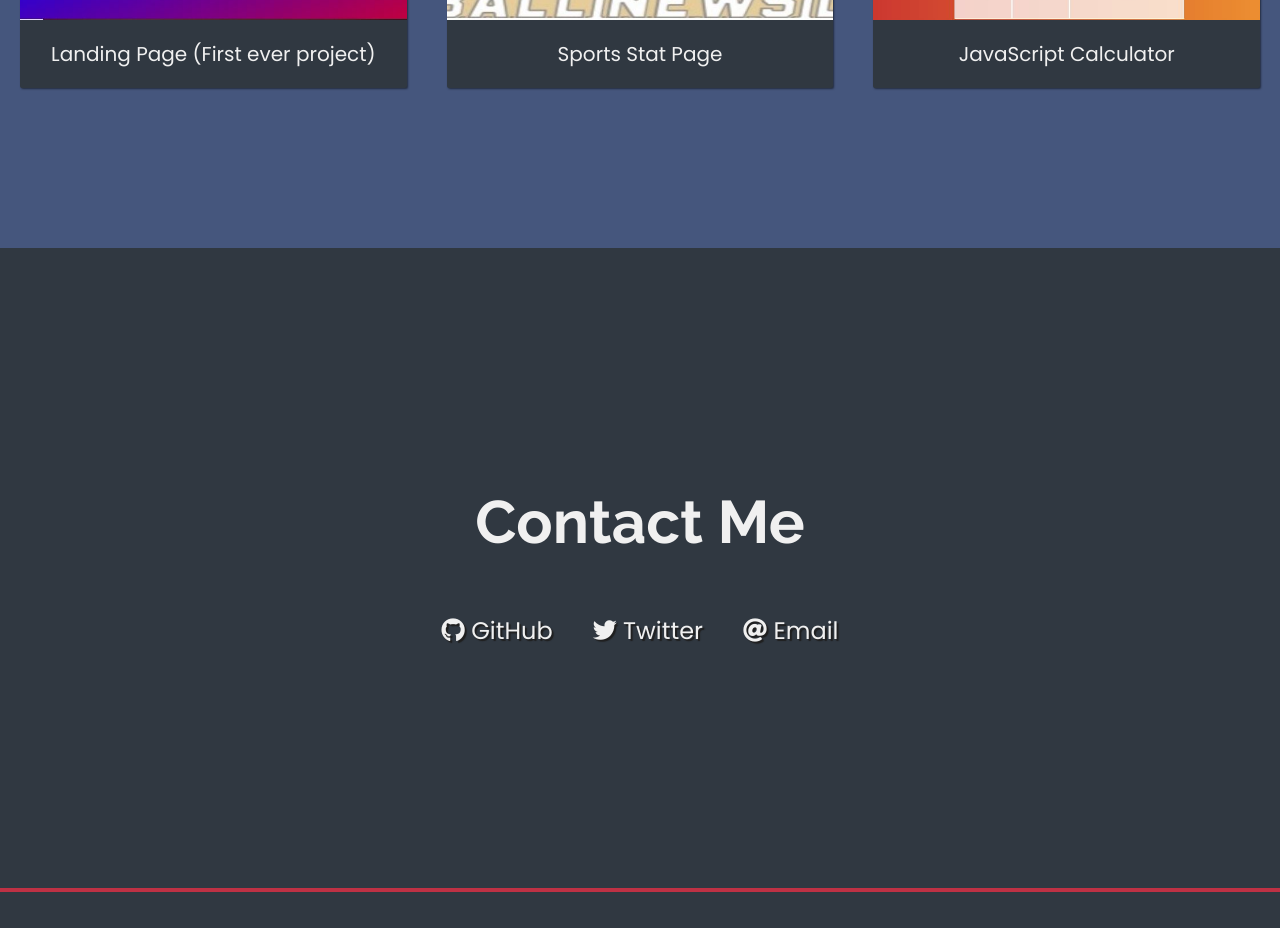
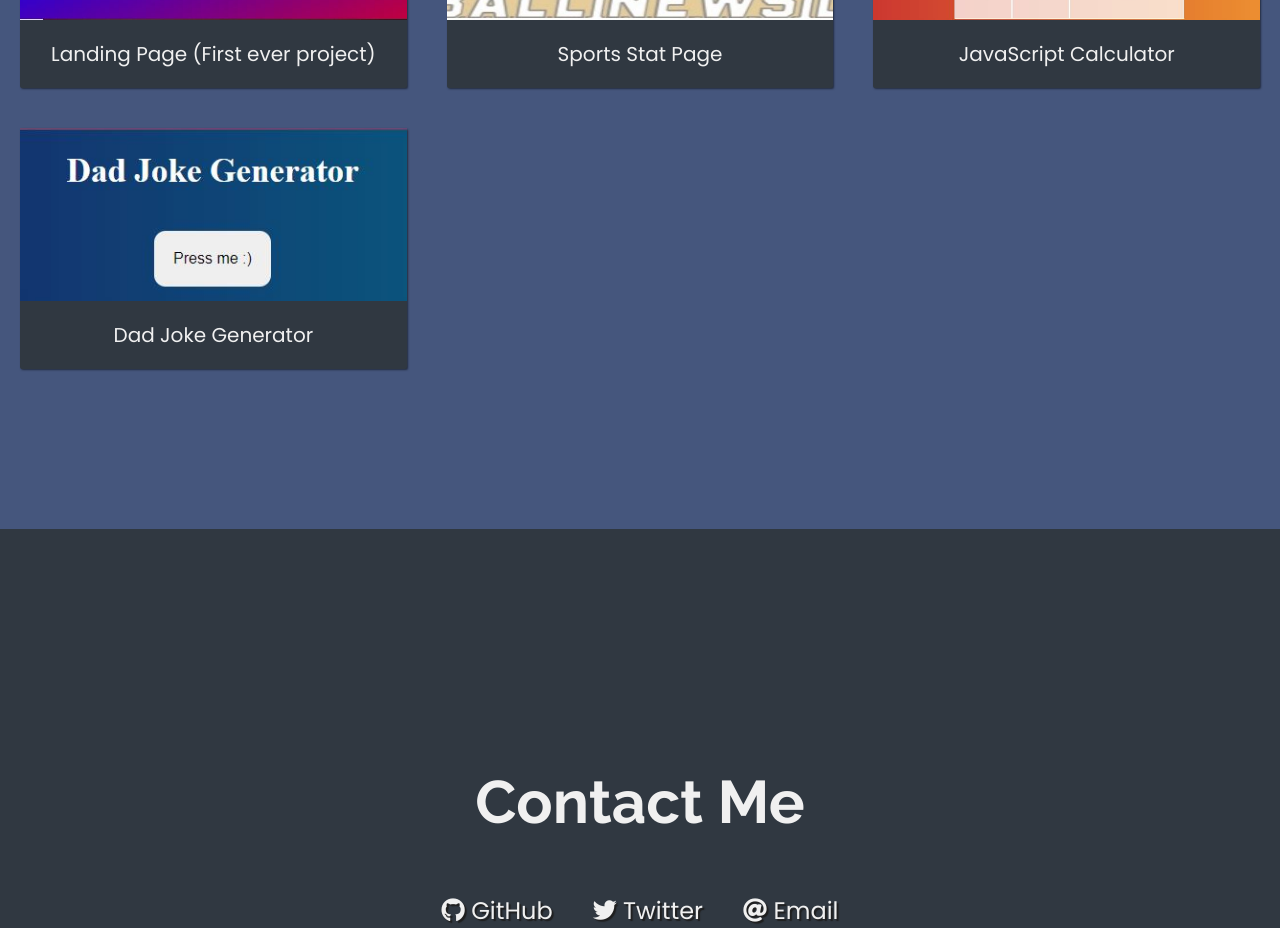
Before and after one commit to BRoberts98/Portfolio, a plain HTML site: page index.html in a window 1280 px wide. Shown: the part 1360-2288 px from the top of the page. Drawn offline with Linux system fonts and the light colour scheme.

Commit message:
Update index.html

```diff
--- a/index.html
+++ b/index.html
@@ -95,21 +95,21 @@
         JavaScript Calculator
       </p>
     </a>
-    <!---<a
-      href="https://codepen.io/freeCodeCamp/full/mVEJag"
+    <a
+      href="https://broberts98.github.io/DadJokeGen/"
       target="_blank"
       class="project project-tile"
     >
       <img
         class="project-image"
-        src="https://cdn.freecodecamp.org/testable-projects-fcc/images/map.jpg"
+        src="Dad.JPG"
         alt="project"
       />
       <p class="project-title">
-        Map Data Across the Globe
+        Dad Joke Generator
       </p>
     </a>
-    <a
+    <!---<a
       href="https://codepen.io/freeCodeCamp/full/wGqEga"
       target="_blank"
       class="project project-tile"
```
